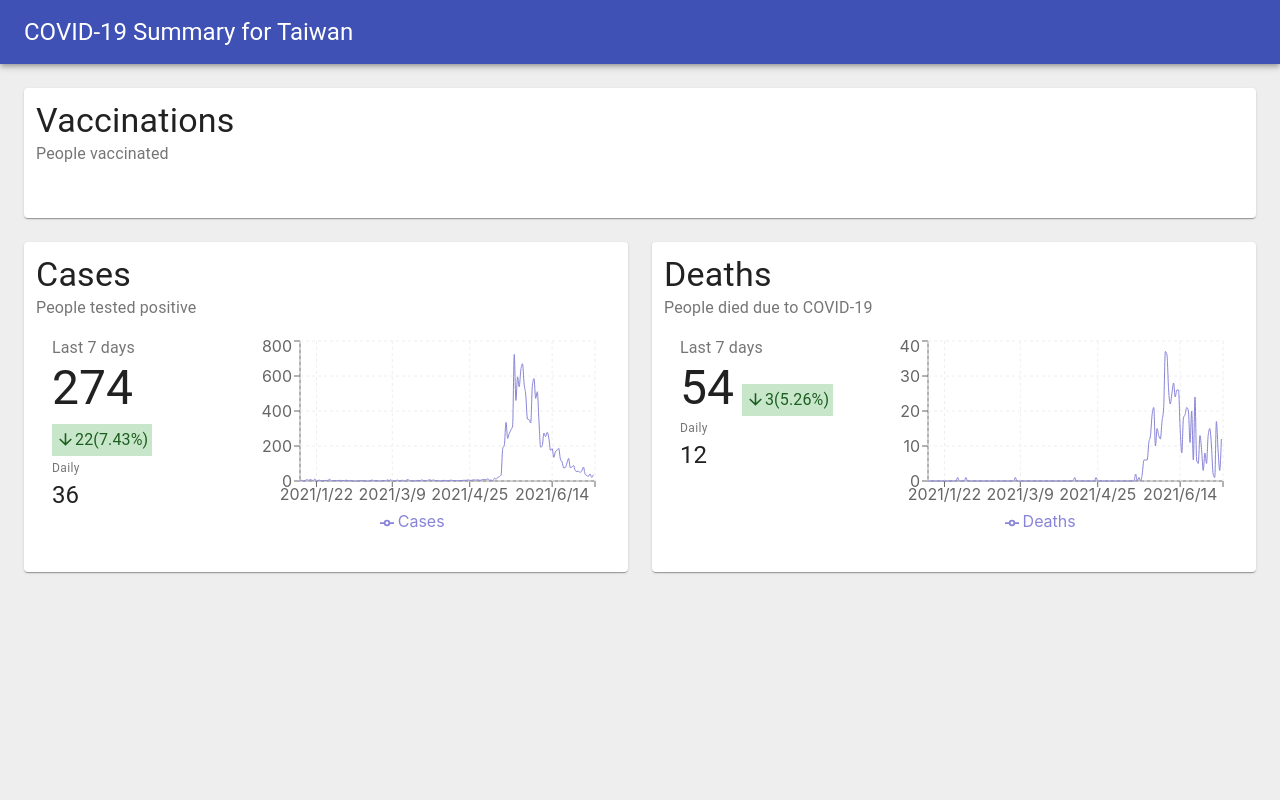
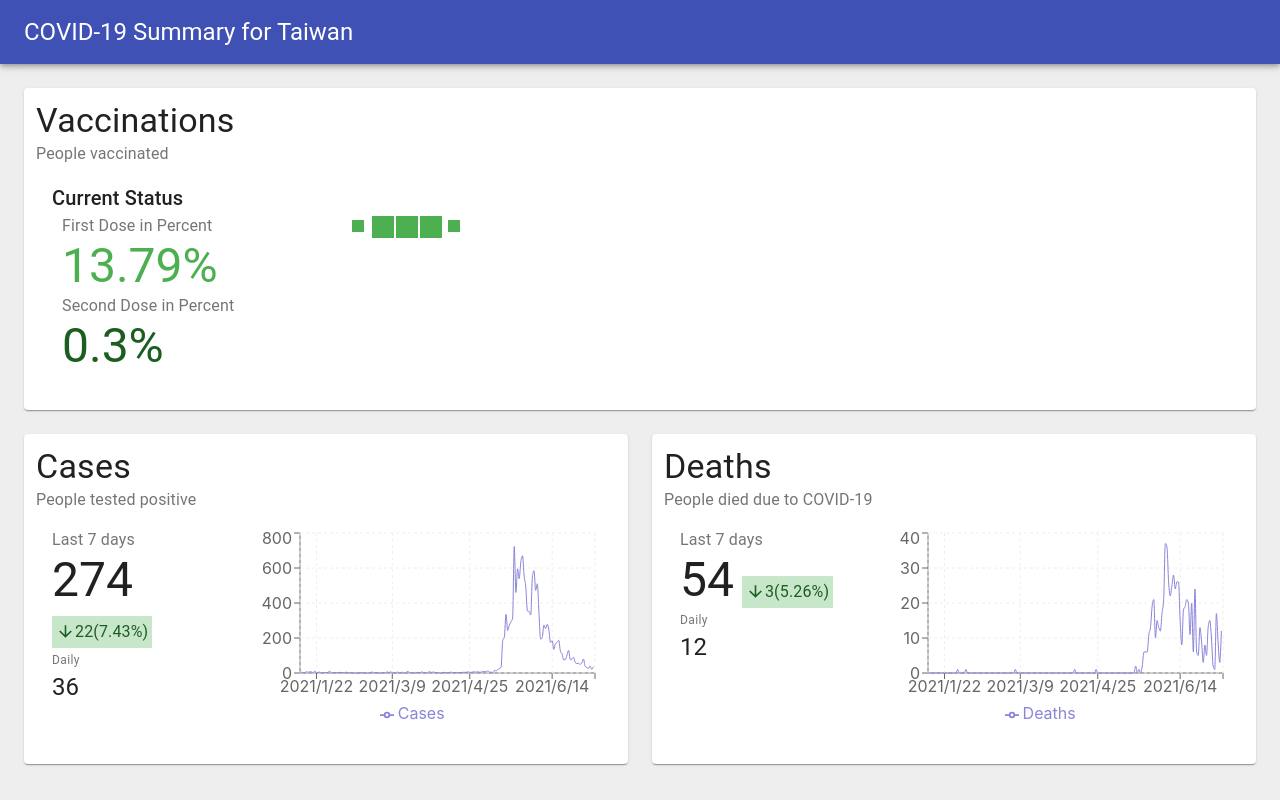
Before and after one commit to zvn/covid-visualizer, a React (Create React App) app in the folder frontend/: page / in a window 1280 px wide. Built offline with nearby package versions, Linux system fonts and the light colour scheme.

Commit message:
display total percentage of vaccinations

```diff
--- a/frontend/package.json
+++ b/frontend/package.json
@@ -11,6 +11,7 @@
     "axios": "^0.21.1",
     "react": "^17.0.2",
     "react-dom": "^17.0.2",
+    "react-number-format": "^4.6.4",
     "react-scripts": "4.0.3",
     "recharts": "^2.0.9",
     "web-vitals": "^1.1.2"
--- /dev/null
+++ b/frontend/src/VaccineOverallStatus.js
@@ -0,0 +1,93 @@
+import { makeStyles } from '@material-ui/core/styles';
+import Card from '@material-ui/core/Card';
+import Grid from '@material-ui/core/Grid';
+import grey from '@material-ui/core/colors/grey';
+import green from '@material-ui/core/colors/green';
+
+import { BottomNavigation, CardHeader } from '@material-ui/core';
+import { CardContent } from '@material-ui/core';
+import Typography from '@material-ui/core/Typography';
+import SvgIcon from '@material-ui/core/SvgIcon';
+import ArrowUpwardIcon from '@material-ui/icons/ArrowUpward';
+import ArrowDownwardIcon from '@material-ui/icons/ArrowDownward';
+import { Paper } from '@material-ui/core';
+
+import { LineChart, Line, XAxis, YAxis, CartesianGrid, Tooltip, Legend, ResponsiveContainer } from 'recharts';
+import NumberFormat from 'react-number-format';
+import StopIcon from '@material-ui/icons/Stop';
+
+var first_color_tone = 500;
+var second_color_tone = 900;
+
+const widgetStyles = makeStyles(props => ({
+  root: {
+    minWidth: 275,
+    padding: 0,
+  },
+  title: {
+
+  },
+  trendingCaption: {
+    padding: 4,
+    color: ({color}) => color[900],
+    backgroundColor: ({color}) => color[100],
+  },
+  first_dose: {
+    color: ({vaccine_color}) => vaccine_color[first_color_tone],
+  },
+  second_dose: {
+    color: ({vaccine_color}) => vaccine_color[second_color_tone],
+  },
+  first_dose_icon: {
+    color: ({vaccine_color}) => vaccine_color[first_color_tone],
+    fill: ({vaccine_color}) => vaccine_color[first_color_tone],
+  },
+  trendingIcon: {
+    verticalAlign: 'bottom',
+    fontSize: 19,
+    paddingBottom: 3,
+  },
+  indent: {
+    paddingLeft: 10,
+  }
+}));
+
+
+function VaccineOverallStatusCard(props) {
+  const classes = widgetStyles({color: green, vaccine_color: green});
+  const data = props.data;
+  var icon = (<SvgIcon component={StopIcon} className={classes.first_dose_icon} viewBox = "5 5 12 12"></SvgIcon>);
+  var icon_origin = (<SvgIcon component={StopIcon} className={classes.first_dose_icon}></SvgIcon>);
+  var icons = [icon_origin, icon, icon, icon, icon_origin];
+  // {data.people_vaccinated_per_hundred}%
+  return (
+    <Card elevation={0} className={classes.root}>
+      <Typography eventName={classes.title} variant="h6" component="h6">
+        Current Status
+      </Typography>
+      <Grid container >
+        <Grid item xs={6} sm={6} className={classes.indent}>
+        <Typography  color="textSecondary">
+            First Dose in Percent
+          </Typography>
+          <Typography variant="h3" className={classes.first_dose}>
+            {data.people_vaccinated_per_hundred}%
+          </Typography>
+          <Typography  color="textSecondary">
+            Second Dose in Percent
+          </Typography>
+          <Typography variant="h3" className={classes.second_dose}>
+            {data.people_fully_vaccinated_per_hundred}%
+          </Typography>
+
+        </Grid>
+        <Grid item xs={6} sm={6}>
+          {icons}
+        </Grid>
+      </Grid>
+
+    </Card>
+  );
+}
+
+export default VaccineOverallStatusCard;
--- a/frontend/src/VaccineWidget.js
+++ b/frontend/src/VaccineWidget.js
@@ -10,6 +10,7 @@ import Typography from '@material-ui/core/Typography';
 import SvgIcon from '@material-ui/core/SvgIcon';
 import ArrowUpwardIcon from '@material-ui/icons/ArrowUpward';
 import ArrowDownwardIcon from '@material-ui/icons/ArrowDownward';
+import VaccineOverallStatusCard from './VaccineOverallStatus';
 
 import { LineChart, Line, XAxis, YAxis, CartesianGrid, Tooltip, Legend, ResponsiveContainer } from 'recharts';
 
@@ -40,6 +41,17 @@ const widgetStyles = makeStyles(props => ({
   }
 }));
 
+function countVaccineDiff(start, end) {
+  var diff = {};
+  if (start !== null) {
+    for (var key in end) {
+      diff[key] = end[key] - start[key];
+    }
+  } else {
+    return end;
+  }
+  return diff;
+}
 
 function VaccineWidget(props) {
 
@@ -68,14 +80,13 @@ function VaccineWidget(props) {
 
   const classes = widgetStyles({color: green});
 
-  var latest_daily = display_data[display_data.length - 1];
-  latest_daily['first_doze'] = 0;
-  latest_daily['second_doze'] = 0;
-  latest_daily['first_percent'] = 0;
-  latest_daily['second_percent]'] = 0;
+  var latest_daily_diff = display_data[display_data.length - 1];
+  var latest_weekly_diff = display_data[display_data.length - 1];
   if (display_data.length > 1) {
-    latest_daily['first_doze'] = display_data[display_data.length - 1]['people_vaccinated'] - display_data[display_data.length - 2]['people_vaccinated'];
-    latest_daily['second_doze'] =display_data[display_data.length - 1]['people_fully_vaccinated'] - display_data[display_data.length - 2]['people_fully_vaccinated'];
+    latest_daily_diff = countVaccineDiff(display_data[display_data.length - 2], display_data[display_data.length - 1]);
+  }
+  if (display_data.length > 7) {
+    latest_weekly_diff = countVaccineDiff(display_data[display_data.length - 8], display_data[display_data.length - 1]);
   }
 
 
@@ -89,10 +100,10 @@ function VaccineWidget(props) {
       </Typography>
       <CardContent>
         <Grid container spacing={0}>
-          <Grid item xs={12} sm={4} md={4}>
-
+          <Grid item xs={12} sm={12} md={6}>
+            <VaccineOverallStatusCard data = {display_data[display_data.length - 1]}></VaccineOverallStatusCard>
           </Grid>
-          <Grid item xs={12} sm={8} md={8}>
+          <Grid item xs={12} sm={12} md={6}>
 
           </Grid>
 
```
Also changed, not shown: frontend/src/VaccineOverallPercentageCard.js (deleted, +0 -52 lines), 1 other file (tests, documents, lock files or other folders).
